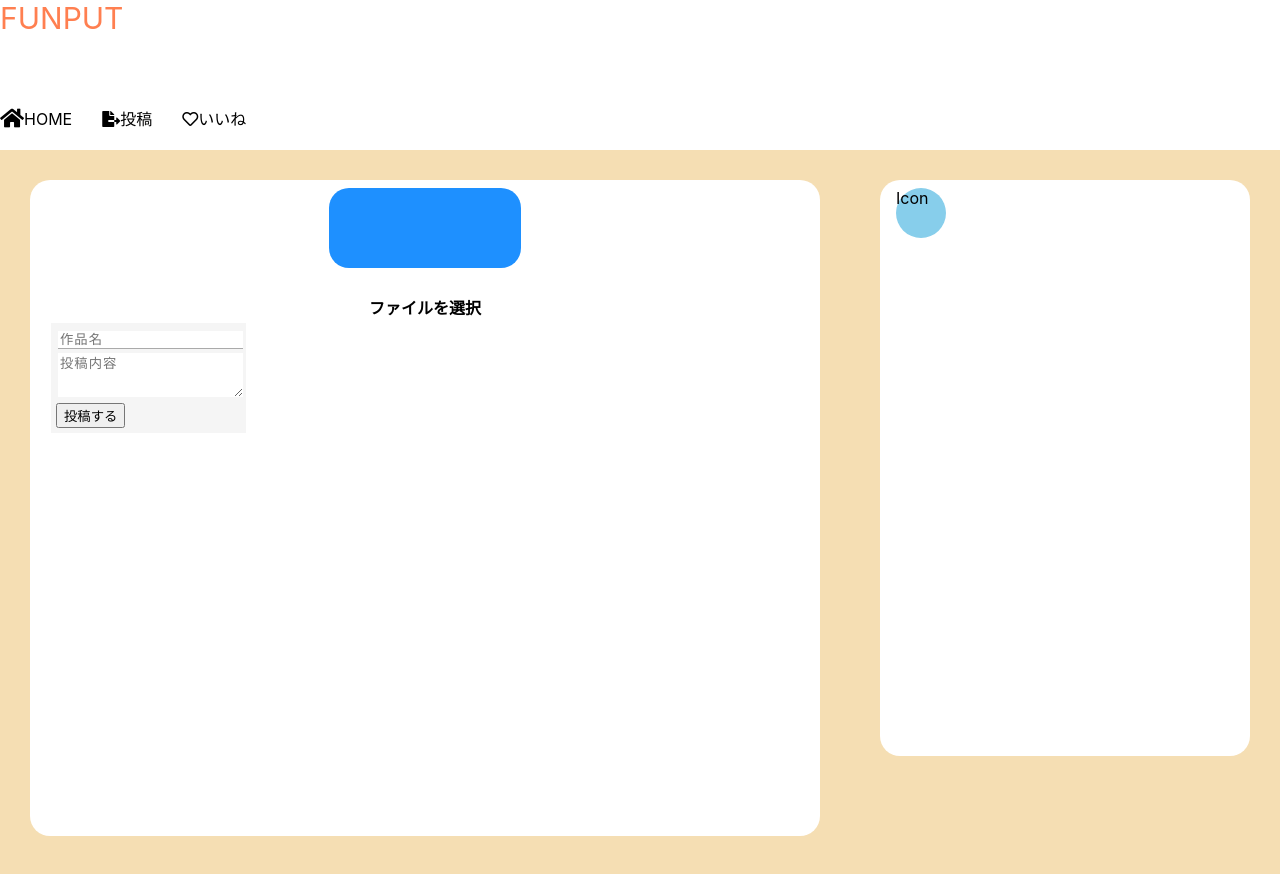
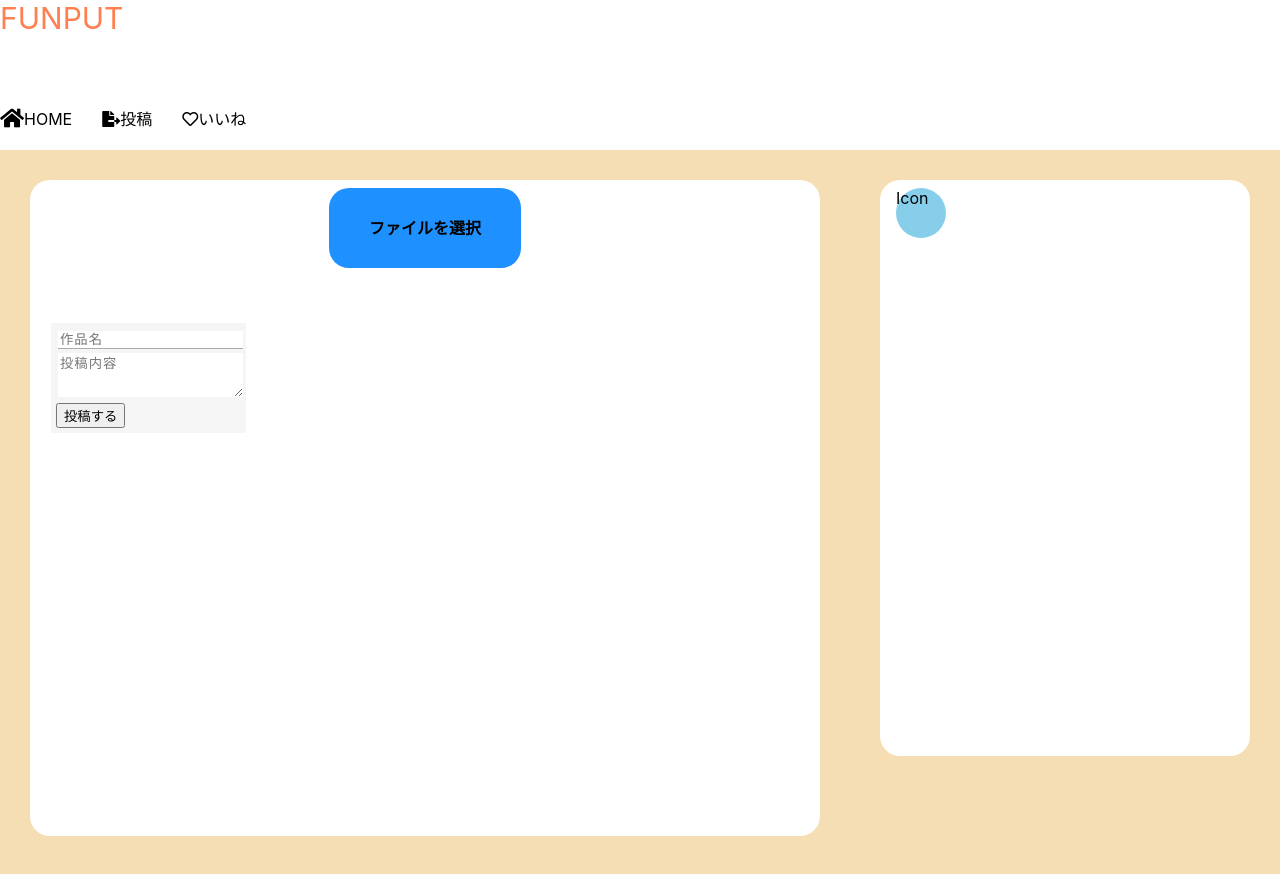
Before and after one commit to ICT-FUNney/team2-funput-Client, a React (Create React App) app: page /post in a window 1280 px wide. Shown: the top 874 px of the page. Built offline with nearby package versions, Linux system fonts and the light colour scheme.

Commit message:
[fix]ドロップゾーンのカーソル領域が正しく囲われないバグの修正

```diff
--- a/src/styles/Elements/Work.css
+++ b/src/styles/Elements/Work.css
@@ -21,7 +21,7 @@
     width: 15vw;
     height: 10vh;
     margin: auto;
-    line-height: 30vh;
+    line-height: 10vh;
     text-align: center;
     border-radius: 20px;
     background-color: palegreen;
@@ -32,10 +32,9 @@
     width: 15vw;
     height: 10vh;
     margin: auto;
-    line-height: 30vh;
+    line-height: 10vh;
     text-align: center;
     border-radius: 20px;
     background-color: dodgerblue;
     font-weight: bold
-
   }
```
Also changed, not shown: 1 other file (tests, documents, lock files or other folders).
